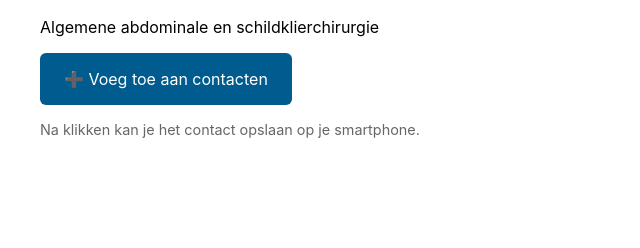
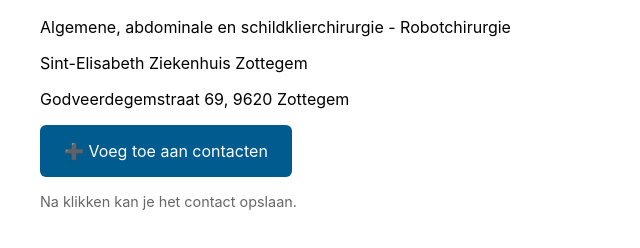
Before and after one commit to kimboterbergh/contactverwijzer2, a plain HTML site: page index.html in a window 1280 px wide. Shown: the part 92-340 px from the top of the page, without its empty margins (0-640 px from the left). Drawn offline with Linux system fonts and the light colour scheme.

Commit message:
index.html

```diff
--- a/index.html
+++ b/index.html
@@ -8,7 +8,9 @@
 <body style="font-family: -apple-system, BlinkMacSystemFont, sans-serif; padding: 2rem;">
 
 <h2>Dr. Kim Boterbergh</h2>
-<p>Algemene abdominale en schildklierchirurgie</p>
+<p>Algemene, abdominale en schildklierchirurgie - Robotchirurgie</p>
+  <p>Sint-Elisabeth Ziekenhuis Zottegem</p>
+  <P>Godveerdegemstraat 69, 9620 Zottegem</P>
 
 <p>
 <a href="Dr_Kim_Boterbergh.vcf" download
@@ -20,7 +22,7 @@
 </p>
 
 <p style="color:#666;font-size:0.9rem;">
-Na klikken kan je het contact opslaan op je smartphone.
+Na klikken kan je het contact opslaan.
 </p>
 
 </body>
```
